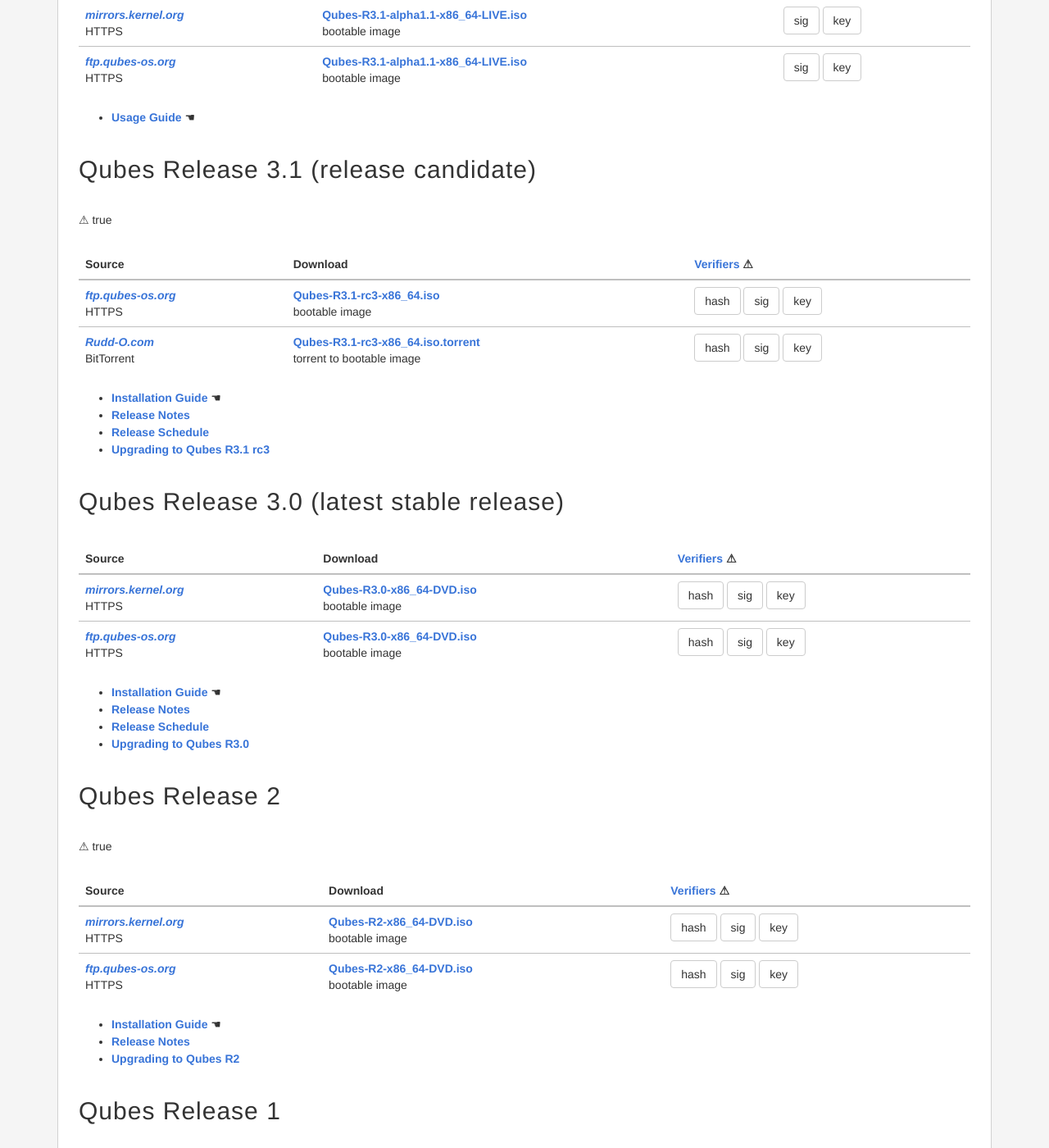
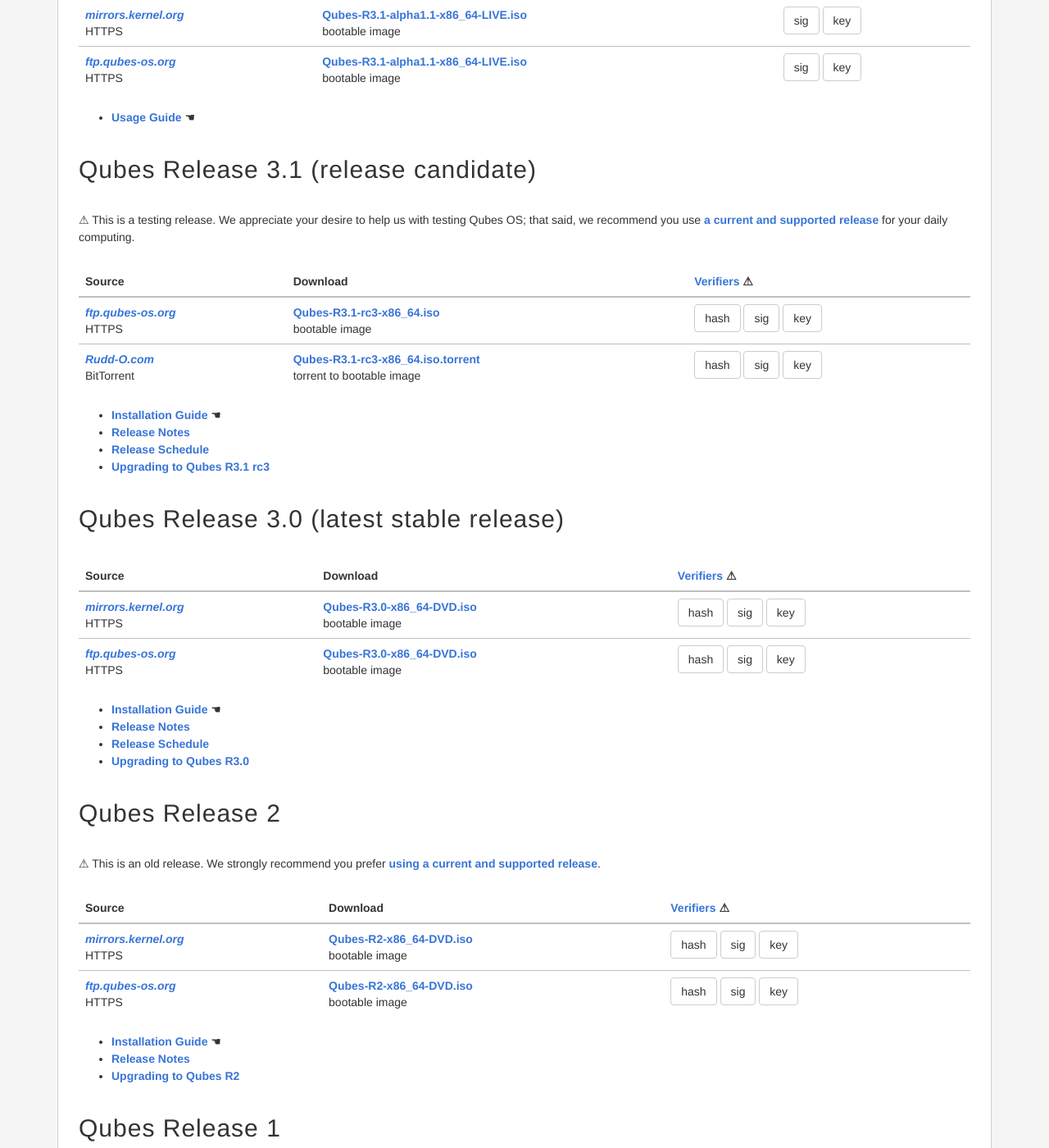
Before and after one commit to QubesOS/qubesos.github.io, a Jekyll site: the page built from pages/downloads.md, in a window 1280 px wide and 1400 px high, scrolled down 1691 px. Shown: the whole window at 82% size. Built offline with Jekyll 4.4.1, drawn with Linux system fonts in a browser that asks for light colours; some web fonts are replaced; some of the changed text lies outside the part shown.

Commit message:
Booleans bit me again.

```diff
--- a/pages/downloads.md
+++ b/pages/downloads.md
@@ -96,14 +96,14 @@ redirect_from:
 {% for releasex in site.data.downloads.releases %}
 {% assign release_name = releasex[0] %}
 {% assign release = releasex[1] %}
-{% assign deprecated = release.deprecated | default: "no" %}
-{% assign testing = release.testing | default: "no" %}
+{% assign deprecated = release.deprecated | default: false %}
+{% assign testing = release.testing | default: false %}
 
 <h2>{{ release_name }}</h2>
 
-{% if deprecated != "no" %}<p>⚠ {% if deprecated != "yes" %}{{ deprecated }}{% else %}This is an old release.  We strongly recommend you prefer <a href="/doc/supported-versions/">using a current and supported release</a>.{% endif %}</p>{% endif %}
+{% if deprecated %}<p>⚠ {% if deprecated != true %}{{ deprecated }}{% else %}This is an old release.  We strongly recommend you prefer <a href="/doc/supported-versions/">using a current and supported release</a>.{% endif %}</p>{% endif %}
 
-{% if testing != "no" %}<p>⚠ {% if testing != "yes" %}{{ testing }}{% else %}This is a testing release.  We appreciate your desire to help us with testing Qubes OS; that said, we recommend you use <a href="/doc/supported-versions/">a current and supported release</a> for your daily computing.{% endif %}</p>{% endif %}
+{% if testing %}<p>⚠ {% if testing != true %}{{ testing }}{% else %}This is a testing release.  We appreciate your desire to help us with testing Qubes OS; that said, we recommend you use <a href="/doc/supported-versions/">a current and supported release</a> for your daily computing.{% endif %}</p>{% endif %}
 
 <table class="table">
   <thead>
```
